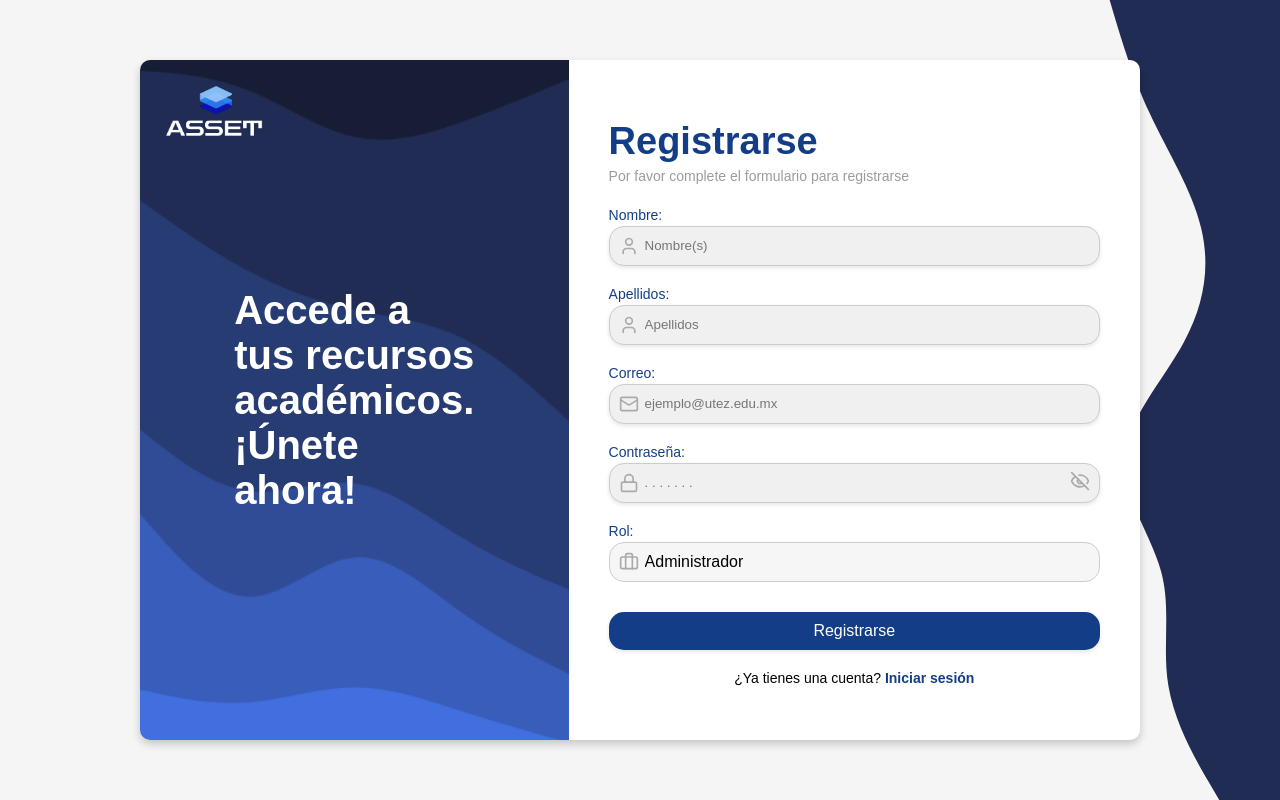
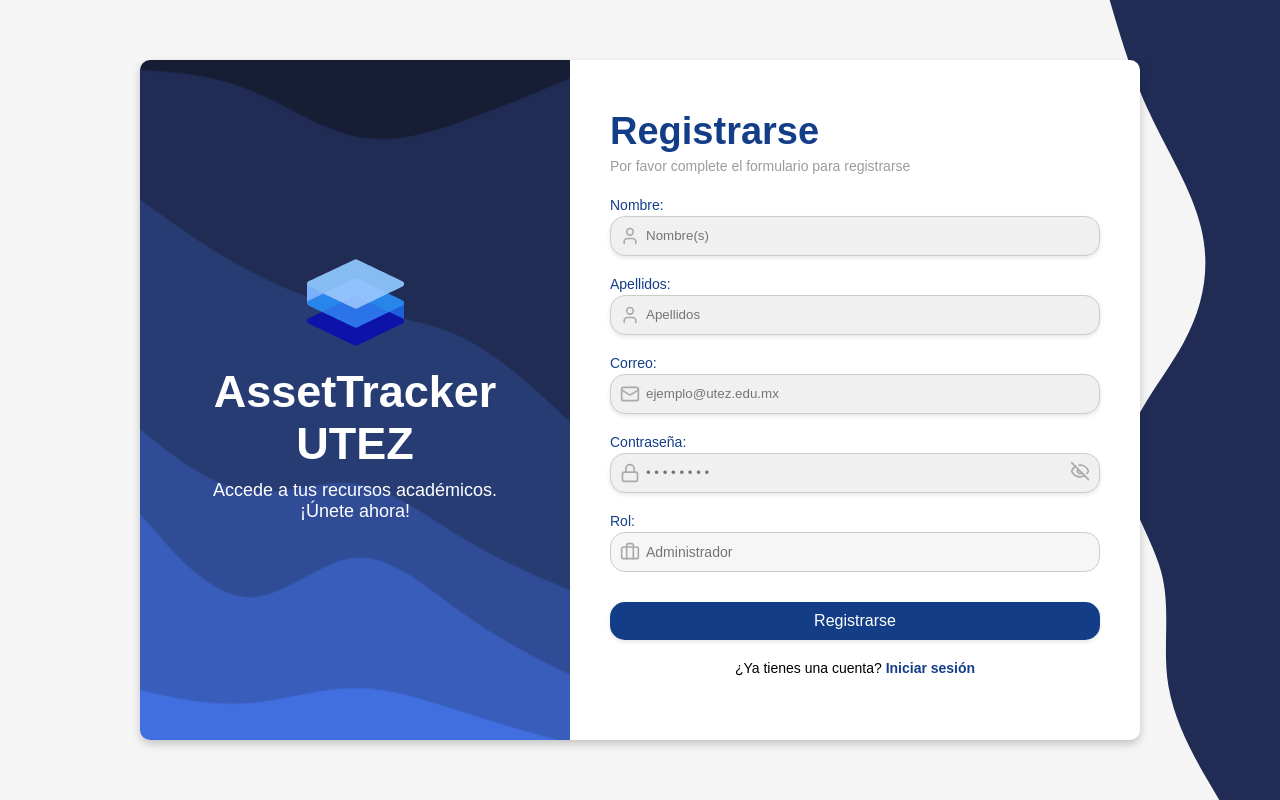
Before and after one commit to josemanuel11sans/AssetTrackerUtez-FrontEnd, a React (Vite) app: page /registro in a window 1280 px wide. Built offline with nearby package versions, Linux system fonts and the light colour scheme.

Commit message:
Detalles diseño

```diff
--- a/src/pages/Login.jsx
+++ b/src/pages/Login.jsx
@@ -66,7 +66,7 @@
                 <Lock className="icon" size={20} color="#aaa " />
                 <input
                   type={showPassword ? "text" : "password"}
-                  placeholder=". . . . . . ."
+                  placeholder="• • • • • • • •"
                   value={password}
                   onChange={handlePasswordChange}
                   required
@@ -83,9 +83,9 @@
             <button type="submit" className="login-button">
               Entrar
             </button>
-            {/*<div className="links">
+            <div className="links">
               <p>
-                ¿Nuevo usuario?{" "}
+                ¿No tienes una cuenta?{" "}
                 <a
                   href="#"
                   onClick={(e) => {
@@ -93,18 +93,18 @@
                     navigate("/registro");
                   }}
                 >
-                  Crear una cuenta
+                  Regístrate
                 </a>
               </p>
-              <a
+              {/*<a
                   href="#"
                   onClick={(e) => {
                     e.preventDefault();
                     navigate("/recuperar-contrasena");
                   }}
                 >¿Olvidaste tu contraseña?
-              </a>
-            </div>*/}
+              </a>*/}
+            </div>
           </form>
         </div>
       </div>
--- a/src/pages/Registro.jsx
+++ b/src/pages/Registro.jsx
@@ -1,8 +1,8 @@
-import React, {useState }from 'react';
+import React, { useState } from 'react';
 import { useNavigate } from "react-router-dom";
 import { User, Lock, Mail, Briefcase, EyeOff, Eye } from "lucide-react";
 import "../styles/PrincipalPages.css";
-import logo from "../assets/textLogo.png";
+import logo from "../assets/logoWithoutText.png";
 
 const Registro = () => {
     const [nombre, setNombre] = useState("");
@@ -11,6 +11,7 @@
     const [password, setPassword] = useState("");
     const [showPassword, setShowPassword] = useState(false);
     const [selectedRole, setSelectedRole] = useState("Administrador");
+    const [error, setError] = useState(null);
     const navigate = useNavigate();
 
     const handleNombreChange = (e) => {
@@ -32,12 +33,13 @@
         <div className="container">
             <div className="box fixed-box">
                 {/* Lado izquierdo: Imagen o ilustración */}
-                <div className="illustration">
-                    <img src={logo} alt="Imagen de Asset Tracker UTEZ" className="illustration-img" />
-                    <h1 className="title">Accede a tus recursos académicos. ¡Únete ahora!</h1>
+                <div className="illustrationLogin">
+                    <img src={logo} alt="Imagen de Asset Tracker UTEZ" className="illustration-img2" />
+                    <h1 className="titleIllustration">AssetTracker UTEZ</h1>
+                    <p className="subtitleIllustration">Accede a tus recursos académicos. ¡Únete ahora!</p>
                 </div>
                 {/* Lado derecho: Formulario de registro */}
-                <div className="form-container">
+                <div className="form-containerLogin">
                     <h1 className="title2">Registrarse</h1>
                     <p className="description">Por favor complete el formulario para registrarse</p>
                     <form className="form">
@@ -86,7 +88,7 @@
                                 <Lock className="icon" size={20} color="#aaa" />
                                 <input
                                     type={showPassword ? "text" : "password"}
-                                        placeholder=". . . . . . ."
+                                    placeholder="• • • • • • • •"
                                     value={password}
                                     onChange={handlePasswordChange}
                                     required
@@ -111,10 +113,17 @@
                                 </select>
                             </div>
                         </div>
+                        {error && <p className="error">{error}</p>}
                         <button type="submit"
                             className="button"
                             onClick={(e) => {
                                 e.preventDefault();
+                                // Validación del correo
+                                const correoValido = /^[a-zA-Z0-9._%+-]+@utez\.edu\.mx$/.test(correo);
+                                if (!correoValido) {
+                                    setError("Por favor, utiliza un correo institucional válido (@utez.edu.mx)");
+                                    return;
+                                }
                                 navigate("/");
                             }}>
                             Registrarse
--- a/src/styles/PrincipalPages.css
+++ b/src/styles/PrincipalPages.css
@@ -32,62 +32,56 @@
     transform: translate(-50%, -50%);
 }
 
-.illustration {
-    position: relative;
-    width: 45%;
+.illustrationLogin {
+    width: 50%;
     display: flex;
+    flex-direction: column;
     justify-content: center;
     align-items: center;
+    align-content: center;
     padding: 30px;
     background-image: url('../assets/welcomeBackground.png');
     background-size: cover;
     background-position: center;
     background-repeat: no-repeat;
+    flex: 1;
+    position: relative;
+    padding-bottom: 50px;
 }
 
-.illustration-img {
-    padding: 2vh;
-    position: absolute;
-    top: 10px;
-    left: 10px;
-    max-width: 30%;
+
+.illustration-img2 {
+    max-width: 120px;
     height: auto;
+    margin-bottom: 20px;
 }
 
-.form-container {
-    width: 60%;
+.titleIllustration {
+    font-size: 45px;
+    font-weight: bold;
+    color: #FFFFFF;
+    text-align: center;
+    margin-bottom: 10px;
+}
+
+.subtitleIllustration {
+    font-size: 18px;
+    font-weight: 300;
+    color: #FFFFFF;
+    text-align: center;
+    width: 80%;
+    top: 10px;
+}
+
+
+.form-containerLogin {
+    width: 57%;
     padding: 40px;
     display: flex;
     flex-direction: column;
     justify-content: center;
-    padding-top: 50px;
-    padding-bottom: 30px;
-}
-
-.form-scroll {
-    max-height: 300px;
-    overflow-y: auto;
-    padding-right: 10px;
-}
-
-.form-scroll::-webkit-scrollbar {
-    width: 3px;
-}
-
-.form-scroll::-webkit-scrollbar-thumb {
-    background: #133E87;
-    border-radius: 5px;
-}
-
-
-.title {
-    font-size: 40px;
-    font-weight: bold;
-    color: #FFFFFF;
-    position: absolute;
-    top: 50%;
-    left: 50%;
-    transform: translate(-50%, -50%);
+    padding-top: 55px;
+    padding-bottom: 55px;
 }
 
 .title2 {
@@ -105,6 +99,20 @@
     font-size: 14px;
 }
 
+.form-scroll {
+    max-height: 300px;
+    overflow-y: auto;
+    padding-right: 10px;
+}
+
+.form-scroll::-webkit-scrollbar {
+    width: 3px;
+}
+
+.form-scroll::-webkit-scrollbar-thumb {
+    background: #133E87;
+    border-radius: 5px;
+}
 .input-group {
     margin-top: 10px;
     margin-bottom: 15px;
@@ -210,10 +218,17 @@
     border: 1px solid #ccc;
     border-radius: 15px;
     height: 40px;
-    font-size: 1rem;
+    font-size: 14px;
     appearance: none; /* Ocultar la flecha por defecto */
     background-color: #f6f6f6;
     cursor: pointer;
+    color: #767575;
+}
+.error{
+    color: red;
+    font-size: 12px;
+    margin-top: 5px;
+    text-align: left;
 }
 
 /* Flecha personalizada para select
```
Lines whose indentation alone changed are shown as unchanged.
